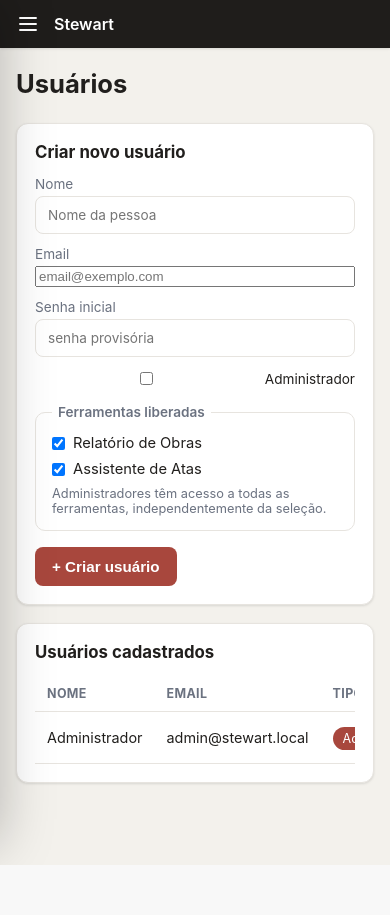
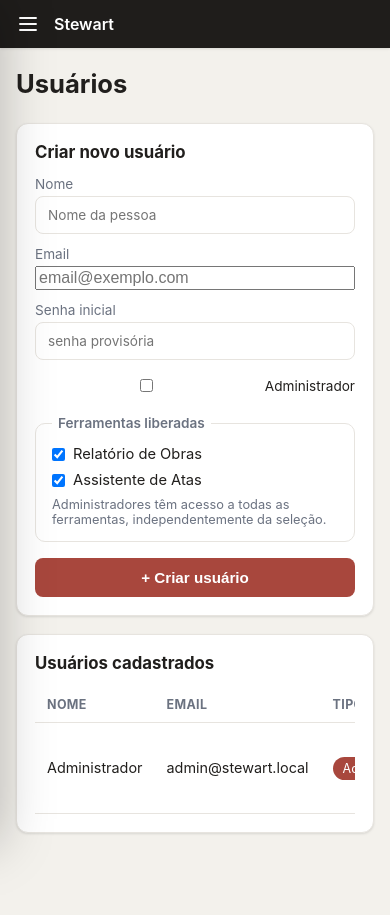
Before and after one commit to pedrogoesia/stewart, a Flask app: page /admin/usuarios in a window 390 px wide. Before the commit the page ends 865 px from the top, so only its background shows below. Run offline with Flask 3, Linux system fonts and the light colour scheme; a user stored in the database is signed in; data comes from the database, SQL or seed files in the repository; data that the repository does not hold is empty; some libraries are stand-ins or nearby versions.

Commit message:
UX no celular: trava o scroll lateral da pagina (overflow-x clip), fonte 16px nos campos para o iOS nao dar zoom ao digitar, e botoes/checkbox do criar usuario com largura total em telas pequenas

```diff
--- a/static/css/style.css
+++ b/static/css/style.css
@@ -888,3 +888,23 @@ body.harness-ativa .harness-glow { display: none; }
 .perm-cel { display: flex; flex-direction: column; gap: 6px; align-items: flex-start; }
 .perm-cel .perm-item { white-space: nowrap; font-size: .85rem; }
 .perm-cel .btn { margin-top: 2px; }
+
+/* ----------------------------------------------------------- UX no celular */
+/* Trava o deslocamento lateral da página inteira. "clip" não cria um
+   scroll container, então os sticky (topo mobile, botão de gerar ata)
+   continuam funcionando; "hidden" fica como fallback p/ navegadores velhos. */
+html, body { overflow-x: hidden; overflow-x: clip; }
+
+@media (max-width: 768px) {
+  /* iOS dá zoom automático ao focar campos com fonte < 16px. Os inputs
+     herdavam a fonte dos labels (~13px) — fixa em 16px no celular. */
+  input, select, textarea, .acao-senha input { font-size: 16px; }
+}
+
+@media (max-width: 560px) {
+  /* Botões de ação principal ocupam a linha toda (alvo de toque maior). */
+  .panel form .btn-primary { width: 100%; }
+  .check-inline { padding: 4px 0; }
+  /* Formulário de redefinir senha na tabela: empilha sem vazar. */
+  .acao-senha { flex-wrap: wrap; }
+}
```
